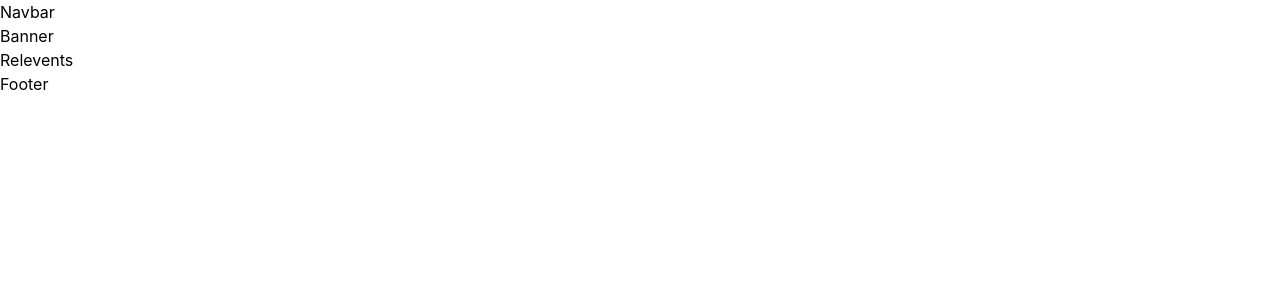
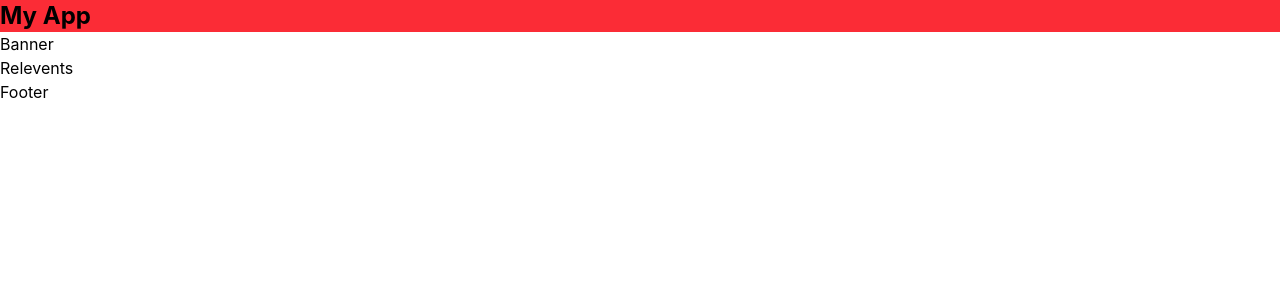
Before and after one commit to dev-monirul1/finsweet, a React (Vite) app: page / in a window 1280 px wide. Shown: the top 300 px of the page. Built offline with nearby package versions, Linux system fonts and the light colour scheme.

Commit message:
container add

```diff
--- /dev/null
+++ b/src/components/common/Container.jsx
@@ -0,0 +1,11 @@
+import React from 'react'
+
+const Container = ({children}) => {
+  return (
+    <div className='max-w-7xl mx-auto'>
+      {children}
+    </div>
+  )
+}
+
+export default Container
--- a/src/components/layouts/Navbar.jsx
+++ b/src/components/layouts/Navbar.jsx
@@ -1,8 +1,14 @@
 import React from 'react'
+import Container from '../common/Container'
+
 
 const Navbar = () => {
   return (
-    <div>Navbar</div>
+    <nav>
+      <Container>
+        <h1 className="text-2xl font-bold bg-red-500">My App</h1>
+      </Container>
+    </nav>
   )
 }
 
```
